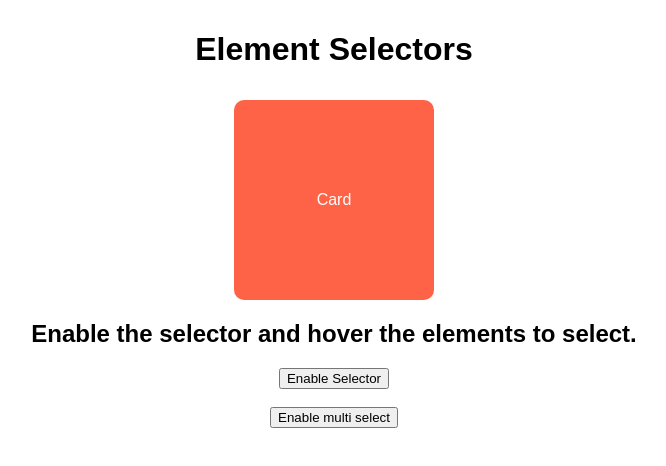
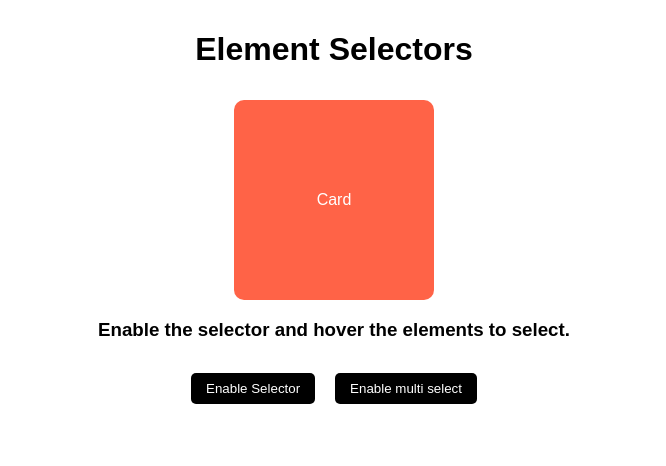
Before and after one commit to Navnish09/element-selector, a React (Create React App) app: page / in a window 1280 px wide. Shown: the top 466 px of the page, without its empty margins (306-972 px from the left). Built offline with nearby package versions, Linux system fonts and the light colour scheme.

Commit message:
style modifications

```diff
--- a/src/App.js
+++ b/src/App.js
@@ -23,10 +23,11 @@ export default function App() {
 
           <div className="card">Card</div>
 
-          <h2>Enable the selector and hover the elements to select.</h2>
+          <h3>Enable the selector and hover the elements to select.</h3>
         </div>
       </ElementSelector>
 
+      <div className="button-container">
         <center>
           <button
             onClick={() => {
@@ -48,6 +49,7 @@ export default function App() {
             {!multiSelect ? "Enable multi select" : "Disable multi select"}
           </button>
         </center>
+      </div>
     </>
   );
 }
--- a/src/styles.css
+++ b/src/styles.css
@@ -39,3 +39,21 @@ body {
   width: 100%;
   background: rgba(0, 0, 0, 0.3);
 }
+
+.button-container {
+  display: flex;
+  gap: 10px;
+  margin-top: 2rem;
+  justify-content: center;
+}
+
+button {
+  padding: 8px 15px;
+  outline: none;
+  border: none;
+  background: black;
+  cursor: pointer;
+  transition: all 300ms ease;
+  color: white;
+  border-radius: 5px;
+}
```
Lines whose indentation alone changed are shown as unchanged.
